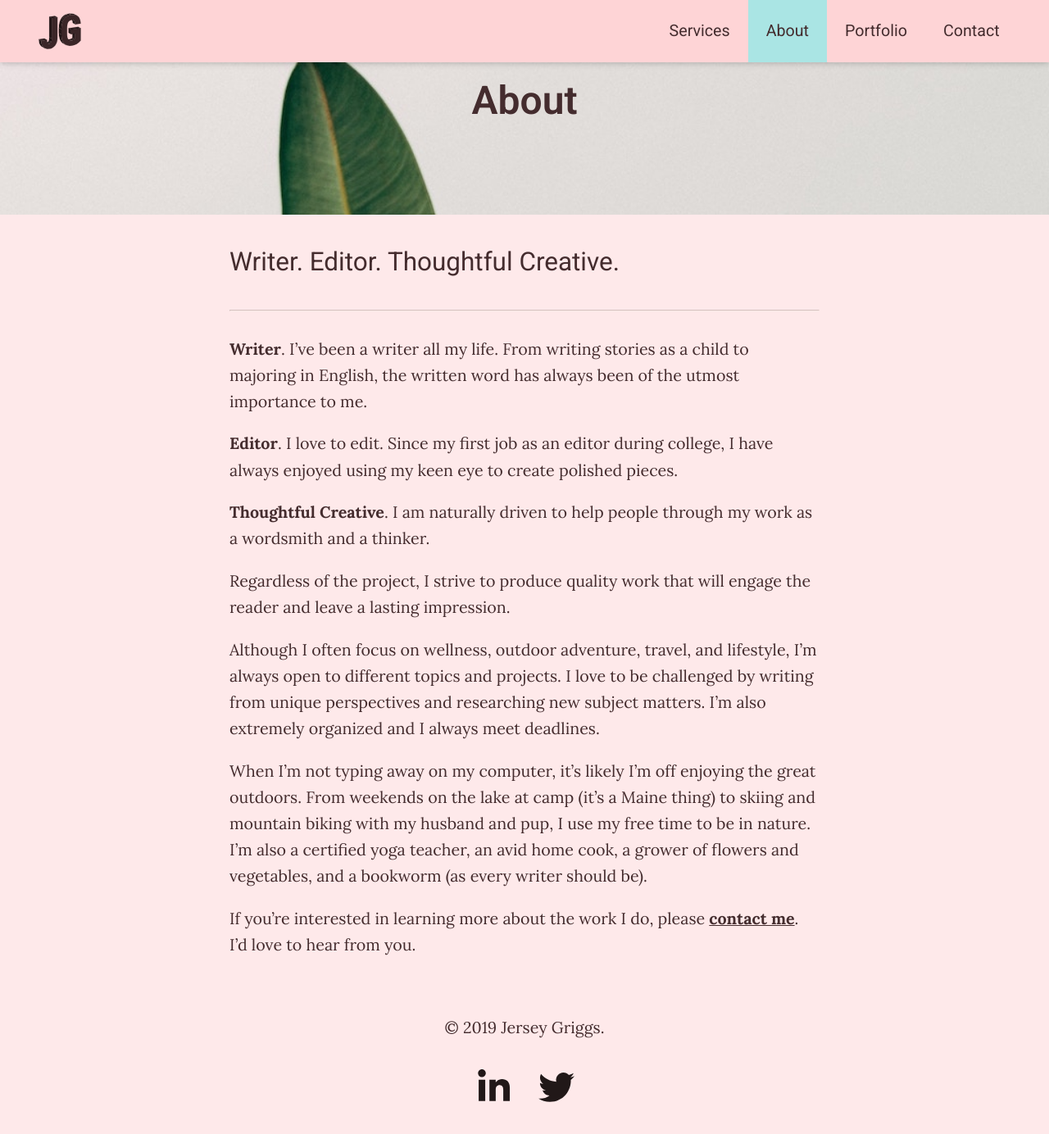
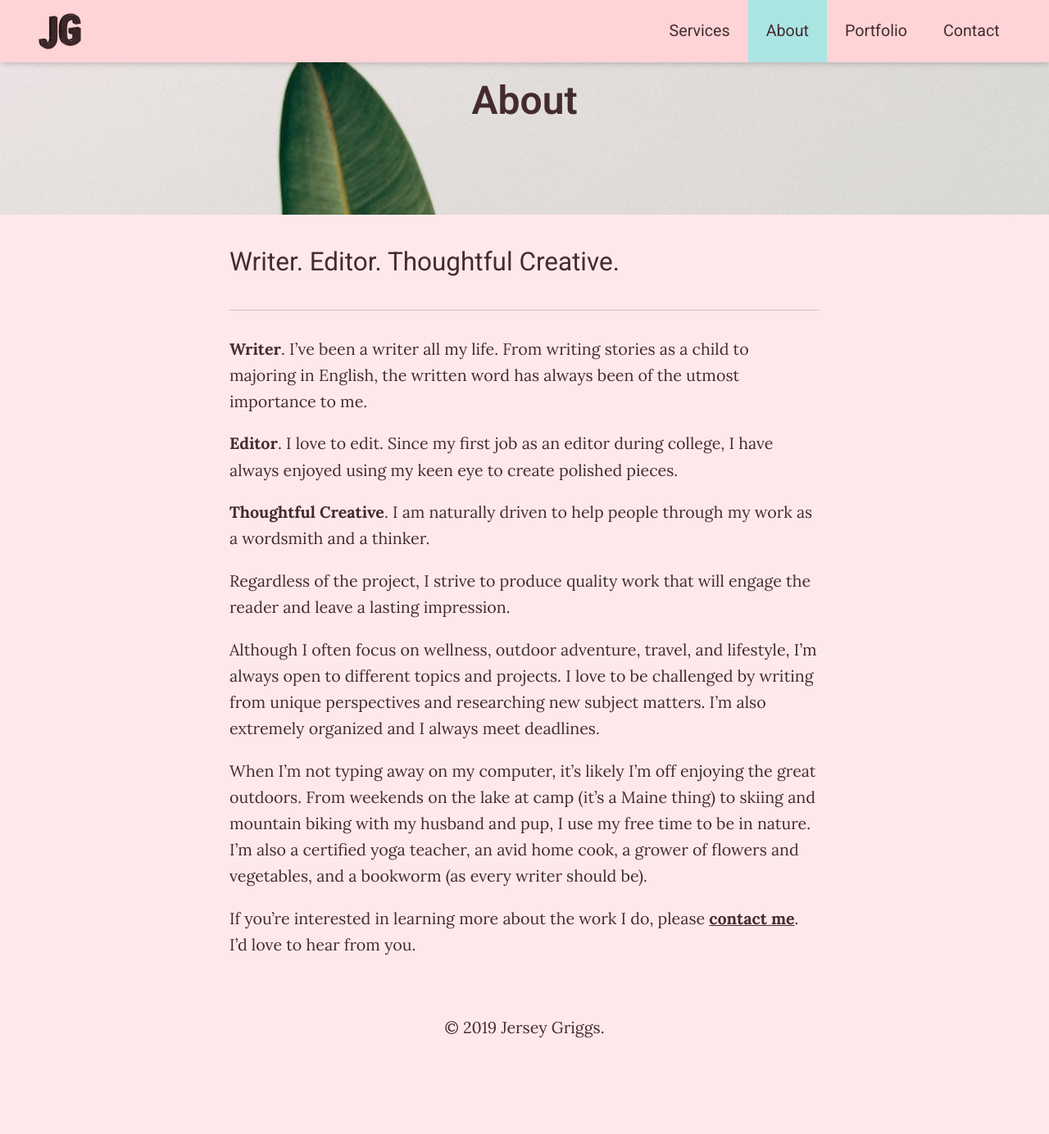
Before and after one commit to jersey-griggs/jersey.griggs.github.io, a Jekyll site: the page built from about/index.html, in a window 1280 px wide and 1400 px high, scrolled down 85 px. Shown: the top 1384 px of the window at 82% size. Built offline with Jekyll 4.4.1, drawn with Linux system fonts in a browser that asks for light colours; after the commit the page ends 1405 px from its top, so only the background shows below that.

Commit message:
move social

```diff
--- a/_includes/footer.html
+++ b/_includes/footer.html
@@ -1,6 +1,5 @@
 <section class="tight section">
 	<div class="text container">
 		<p class="align-center">© 2019 Jersey Griggs.</p>
-		{% include social.html %}
 	</div>
 </section>
--- a/_layouts/home.html
+++ b/_layouts/home.html
@@ -58,13 +58,13 @@
       <p class="align-center"><a href="/portfolio/"><strong>View Portfolio</strong></a></p>
     </div>
   </section>
-  <section class="section light-bg" id="contact">
+  <section class="section pink-abstract-flip" id="contact">
     <div class="container">
       <div class="filter-wrap home">
         <div class="column">
-
+		        {% include social.html %}
         </div>
-        <div class="column">
+        <div class="column raised">
           <h2>Contact Me</h2>
           <p>Interested in discussing a project? I'd love to hear from you! Email me at <strong>jerseygriggs.writes@gmail.com</strong>.</p>
         </div>
--- a/_sass/minima/_layout.scss
+++ b/_sass/minima/_layout.scss
@@ -509,9 +509,10 @@
 .light-bg {
   background-color:#fff9f8;
 }
-.dark-plants {
-  background-image: url(/images/plants-dark.svg);
+.pink-abstract-flip {
+  background-image: url(/images/pink-abstract.jpg);
   background-size: cover;
+  background-position-y: -140px;
 }
 .skew {
   transform: translateX(-114px) rotateZ(-33deg);
@@ -521,10 +522,6 @@
 }
 
 .social-media-list {
-  display: block;
-  list-style: none;
-  margin: 0;
-  padding: 0;
   text-align: center;
 
   li {
```
Also changed, not shown: images/pink-abstract-flip.jpeg (added).
